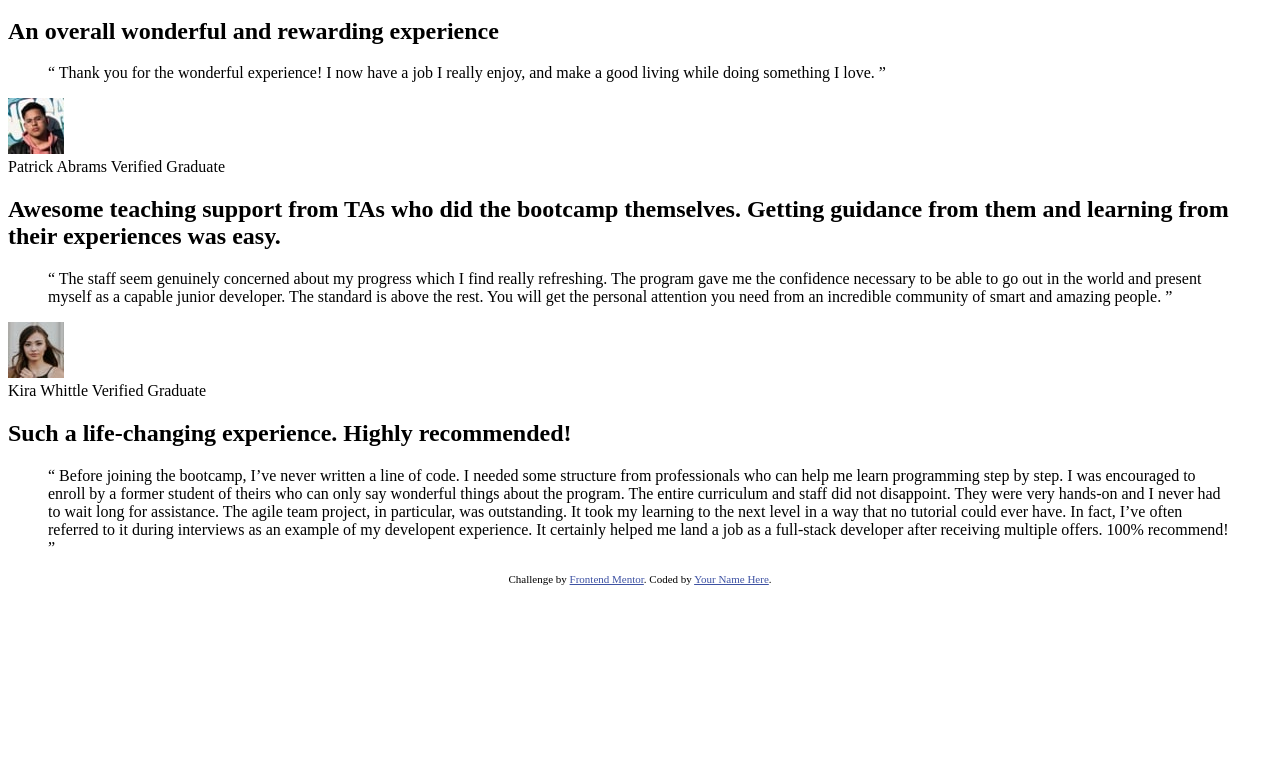
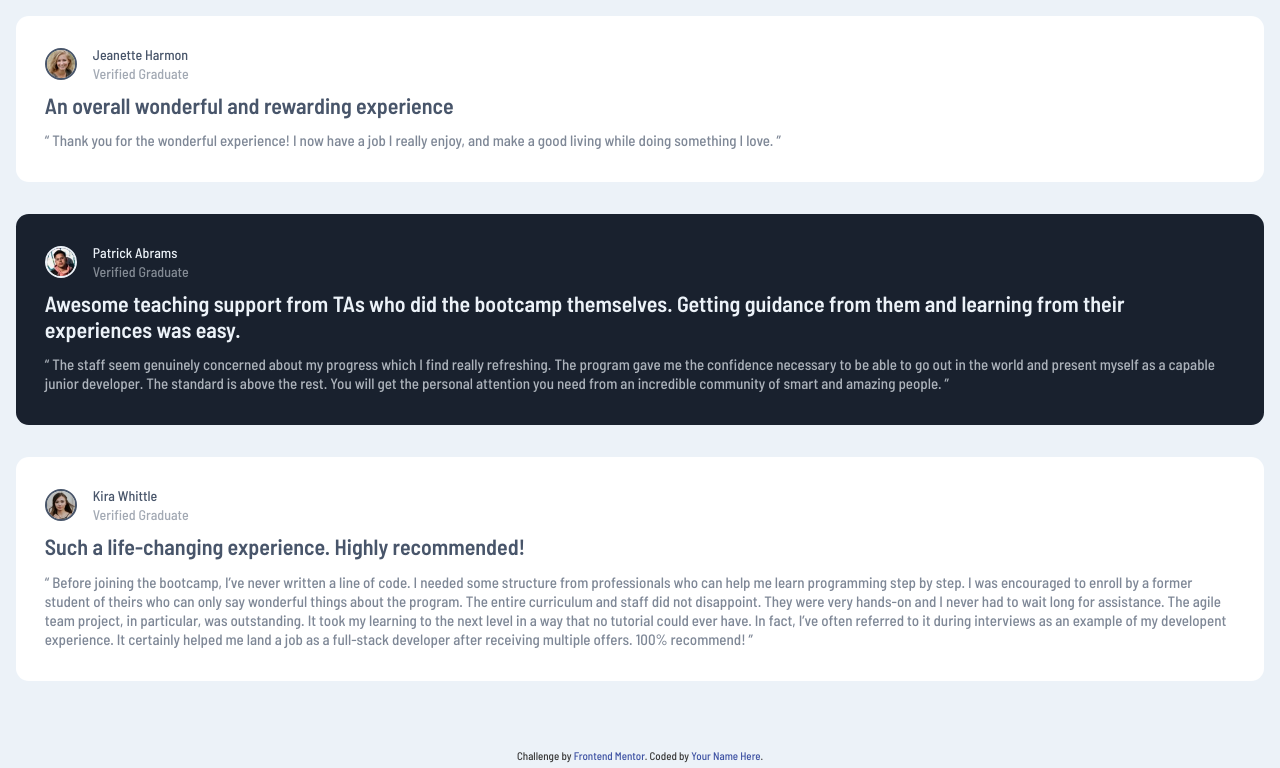
Before and after one commit to DavidUpegui/FEM---Testimonial_Grid_Section---HTML-CSS, a plain HTML site: page index.html in a window 1280 px wide. Shown: the part 509-1277 px from the top of the page. Before the commit the page ends 1102 px from the top, so only its background shows below. Drawn offline with Linux system fonts and the light colour scheme.

Commit message:
CSS applied to index.html. Application finished
The CSS has been applied and a reset.css file has been added, the
application is finished

```diff
--- /dev/null
+++ b/css/reset.css
@@ -0,0 +1,161 @@
+@charset "UTF-8";
+/*
+
+  Con este reset vamos a resolver:
+    👉 Unificar el uso de Custom Properties
+    👉 Problemas de box-model más generales
+    👉 Problemas con imagenes, vídeos e iconos svg
+    👉 Problemas con tipografías y etiquetas input en formularios
+    👉 Unificar la tipografía de todas las etiquetas de una web
+
+*/
+/* Aquí definimos las Custom properties */
+:root {
+  --negro: #393939;
+  /* Tipografía */
+  --tipo-principal: Helvetica, Arial, sans-serif;
+  --tipo-secundaria: Verdana;
+}
+
+/* Las adaptamos al modo oscuro */
+@media (prefers-color-scheme: dark) {
+  :root {
+    --negro: #ececec;
+  }
+}
+/* Opcional */
+/* Configuramos si un usuario ha activado el modo alto contraste. (WD) */
+/* Opcional */
+/* Desactivamos los animations en el caso de que el usuario haya configurado el modo sin animation */
+@media (prefers-reduced-motion: reduce) {
+  * {
+    -webkit-animation: none !important;
+            animation: none !important;
+    -webkit-transition: none !important;
+    transition: none !important;
+  }
+}
+/* Reseteamos los margin y paddings de todas las etiquetas */
+* {
+  margin: 0;
+  padding: 0;
+  border: 0;
+  -webkit-box-sizing: border-box;
+          box-sizing: border-box;
+  vertical-align: baseline;
+}
+
+/* Evitamos problemas con las imagenes */
+img, picture, video, iframe, figure {
+  max-width: 100%;
+  width: 100%;
+  display: block;
+  /* opcional */
+  -o-object-fit: cover;
+     object-fit: cover;
+  /* opcional */
+  -o-object-position: center center;
+     object-position: center center;
+}
+
+/* Reseteamos los enlaces para funcionar como cajas... */
+a {
+  display: block;
+  text-decoration: none;
+  color: inherit;
+  font-size: inherit;
+}
+
+/* ... excepto los que se encuentran en párrafos */
+p a {
+  display: inline;
+}
+
+/* Quitamos los puntos de los <li> */
+li {
+  list-style-type: none;
+}
+
+/* Configuramos anclas suaves */
+html {
+  scroll-behavior: smooth;
+}
+
+/* Desactivamos estilos por defecto de las principales etiquetas de texto */
+h1, h2, h3, h4, h5, h6, p, span, a, strong, blockquote, i, b, u, em {
+  font-size: 1em;
+  font-weight: inherit;
+  font-style: inherit;
+  text-decoration: none;
+  color: inherit;
+}
+
+/* Evitamos problemas con los pseudoelementos de quotes */
+blockquote:before, blockquote:after, q:before, q:after {
+  content: "";
+  content: none;
+}
+
+/* Configuramos el texto que seleccionamos */
+::-moz-selection {
+  background-color: var(--negro);
+  color: var(--blanco);
+}
+::selection {
+  background-color: var(--negro);
+  color: var(--blanco);
+}
+
+/* Nivelamos problemas de tipografías y colocación de formularios */
+form, input, textarea, select, button, label {
+  font-family: inherit;
+  font-size: inherit;
+  -webkit-hyphens: auto;
+      -ms-hyphens: auto;
+          hyphens: auto;
+  background-color: transparent;
+  color: inherit;
+  display: block;
+  /* opcional */
+  -webkit-appearance: none;
+     -moz-appearance: none;
+          appearance: none;
+}
+
+/* Reseteamos las tablas */
+table, tr, td {
+  border-collapse: collapse;
+  border-spacing: 0;
+}
+
+/* Evitamos problemas con los SVG */
+svg {
+  width: 100%;
+  display: block;
+  fill: currentColor;
+}
+
+/* (Probándolo, no usar en producción) En el caso de añadir una  */
+/* p svg{
+  display: inline;
+  width: initial;
+} */
+/* Configuramos la tipografía para toda la web */
+body {
+  min-height: 100vh;
+  font-size: 100%;
+  font-family: var(--tipo-principal);
+  color: var(--negro);
+  /* opcional */
+  line-height: 1.4em;
+  /* opcional */
+  -webkit-hyphens: auto;
+      -ms-hyphens: auto;
+          hyphens: auto;
+  /* opcional */
+  font-smooth: always;
+  /* opcional */
+  -webkit-font-smoothing: antialiased;
+  /* opcional */
+  -moz-osx-font-smoothing: grayscale;
+}
--- /dev/null
+++ b/css/styles.css
@@ -0,0 +1,154 @@
+:root{
+    --Light-gray: hsl(0, 0%, 81%);
+    --Light-gray-50: hsla(0, 0%, 81%, 0.5);
+    --Light-gray-70: hsl(0, 0%, 81%,0.7);
+    --Light-grayish-blue: hsl(210, 46%, 95%);
+    --Light-grayish-blue-50: hsl(210, 46%, 95%,0.5);
+    --Light-grayish-blue-70: hsl(210, 46%, 95%,0.7);
+    --Moderate-violet: hsl(263, 55%, 52%);
+    --Very-dark-grayish-blue: hsl(217, 19%, 35%);
+    --Very-dark-blackish-blue: hsl(219, 29%, 14%);
+    --White: hsl(0, 0%, 100%);
+}
+html, body{
+    width: 100%;
+    height: fit-content;
+    hyphens: none;
+    font-family: 'Barlow Semi Condensed', sans-serif;
+    background-color: var(--Light-grayish-blue);
+    position: relative;
+}
+
+.container{
+    margin: 3rem 0;
+    padding: 1rem;
+    display: grid;
+    row-gap: 2rem;
+}
+.article{
+    color: var(--Light-grayish-blue);
+    position: relative;
+    padding: 2rem 1.8rem;
+    border-radius: 0.8rem;
+    height: fit-content;
+}
+.article--light{
+    color: var(--Very-dark-grayish-blue)
+}
+.quotation-logo{
+    position: absolute;
+    width: 30%;
+    right: 2rem;
+    top: 0;
+    z-index: 1;
+}
+.author{
+    font-size: 14px;
+    height: 2rem;
+    display: flex;
+    align-items: center;
+}
+.img__container{
+    width: 2rem;
+    border: solid 2px;
+    border-radius: 50%;
+}
+.author__img{
+    display: block;
+    border-radius: 50%;
+}
+.author__container{
+    margin-left: 1rem;
+}
+.author__name{
+    display: block;
+    line-height: 1.2rem;
+}
+.author__verified{
+    opacity: 0.5;
+    line-height: 1.2rem;
+    display: block;
+}
+.article__title{
+    font-size: 22px;
+    font-weight: 600;
+    margin: 0.8rem 0;
+    line-height: 1.6rem;
+    position: relative;
+    z-index: 3;
+}
+.article__quote{
+    font-size: 15px;
+    opacity: 0.7;
+    line-height: 1.2rem;
+    position: relative;
+    z-index: 3;
+}
+.article:first-child{
+    background-color: var(--Moderate-violet);
+}
+.article:nth-child(2){
+    background-color: var(--Very-dark-grayish-blue);
+}
+.article:nth-child(3){
+    background-color: var(--White);
+}
+.article:nth-child(4){
+    background-color: var(--Very-dark-blackish-blue);
+}
+.article:nth-child(5){
+    background-color: var(--White);
+}
+.attribution {
+    width: 100%;
+    font-size: 11px; text-align: center;
+    position: relative;
+    bottom: 0;
+    left: 50%;
+    transform: translate(-50%,0);
+}
+
+.attribution a {
+    color: hsl(228, 45%, 44%);
+}
+
+@media only screen and (min-width: 1440px ){
+    html, body{
+        height: 100vh;
+        display: flex;
+        flex-direction: column;
+        justify-content: center;
+        align-items: center;
+    }
+    .container{
+        padding: 0;
+        height: fit-content;
+        width: 75%;
+        grid-template-columns: repeat(4, 1fr);
+        grid-template-rows: max-content max-content;
+        column-gap: 2rem;
+        row-gap: 2rem;
+    }
+    .article{
+        margin: 0;
+        overflow: hidden;
+        row-gap: 1%;
+        height: 100%;
+    }
+    .article__title{
+        font-size: 19px;
+    }
+    .article__quote{
+        font-size: 13px;
+    }
+    .article:first-child{
+        grid-column: 1/3;
+    }
+    .article:nth-child(4){
+        grid-column: 2/4;
+    }
+    .article:nth-child(5){
+        grid-column: 4 / span 1;
+        grid-row: 1/3;
+    }
+}
--- a/index.html
+++ b/index.html
@@ -7,20 +7,21 @@
   <link rel="preconnect" href="https://fonts.gstatic.com" crossorigin>
   <link href="https://fonts.googleapis.com/css2?family=Barlow+Semi+Condensed:wght@500;600&display=swap" rel="stylesheet">
   <link rel="icon" type="image/png" sizes="32x32" href="./images/favicon-32x32.png">
+  <link rel="stylesheet" href="./css/reset.css">
+  <link rel="stylesheet" href="./css/styles.css">
 
   <title>Frontend Mentor | [Challenge Name Here]</title>
 
   <!-- Feel free to remove these styles or customise in your own stylesheet 👍 -->
-  <style>
-    .attribution { font-size: 11px; text-align: center; }
-    .attribution a { color: hsl(228, 45%, 44%); }
-  </style>
 </head>
 <body>
   <main class="container">
     <article class="article">
+      <img src="./images/bg-pattern-quotation.svg" alt="Quotations image" class="quotation-logo">
       <div class="author">
+        <picture class="img__container">
           <img src="./images/image-daniel.jpg" alt="Daniel Clifford" class="author__img">
+        </picture>
         <div class="author__container">
           <span class="author__name">Daniel Clifford</span>
           <span class="author__verified">Verified Graduate</span>
@@ -40,7 +41,9 @@
     </article>
     <article class="article">
       <div class="author">
+        <picture class="img__container">
           <img src="./images/image-jonathan.jpg" alt="Jonathan Walters" class="author__img">
+        </picture>
         <div class="author__container">
           <span class="author__name">Jonathan Walters</span>
           <span class="author__verified">Verified Graduate</span>
@@ -52,9 +55,11 @@
         for a big company. This was one of the best investments I’ve made in myself. ”
       </blockquote>
     </article>
-    <article class="article">
+    <article class="article article--light">
       <div class="author">
+        <picture class="img__container">
           <img src="./images/image-jeanette.jpg" alt="Jeanette Harmon" class="author__img">
+        </picture>
         <div class="author__container">
           <span class="author__name">Jeanette Harmon</span>
           <span class="author__verified">Verified Graduate</span>
@@ -68,7 +73,9 @@
     </article>
     <article class="article">
       <div class="author">
+        <picture class="img__container">
           <img src="./images/image-patrick.jpg" alt="Patrick Abrams" class="author__img">
+        </picture>
         <div class="author__container">
           <span class="author__name">Patrick Abrams</span>
           <span class="author__verified">Verified Graduate</span>
@@ -85,9 +92,11 @@
         an incredible community of smart and amazing people. ”
       </blockquote>
     </article>
-    <article class="article">
+    <article class="article article--light">
       <div class="author">
+        <picture class="img__container">
           <img src="./images/image-kira.jpg" alt="Kira Whittle" class="author__img">
+        </picture>
         <div class="author__container">
           <span class="author__name">Kira Whittle</span>
           <span class="author__verified">Verified Graduate</span>
@@ -107,8 +116,10 @@
     </article>
   </main>
   <div class="attribution">
+    <p>
       Challenge by <a href="https://www.frontendmentor.io?ref=challenge" target="_blank">Frontend Mentor</a>.
       Coded by <a href="#">Your Name Here</a>.
+    </p>
   </div>
 </body>
 </html>
```
Also changed, not shown: 1 other file. Lines whose indentation alone changed are shown as unchanged.
